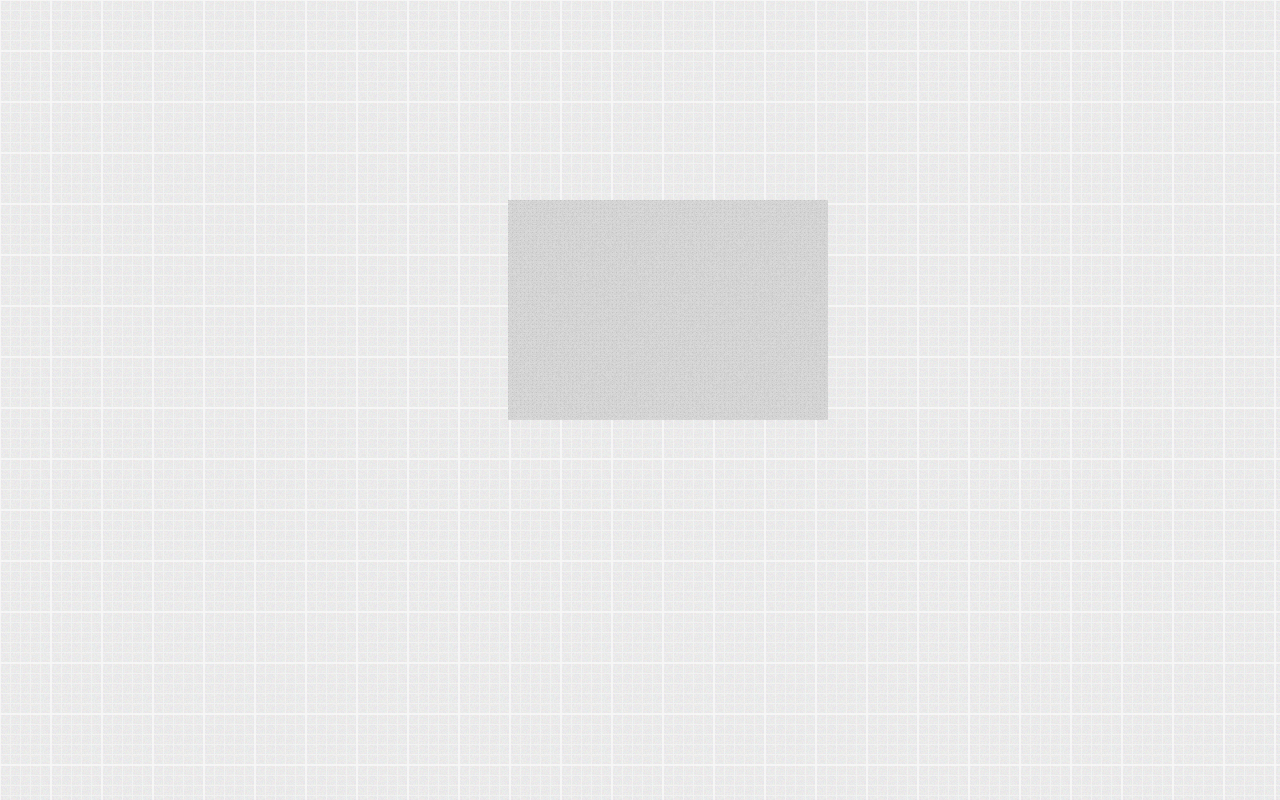
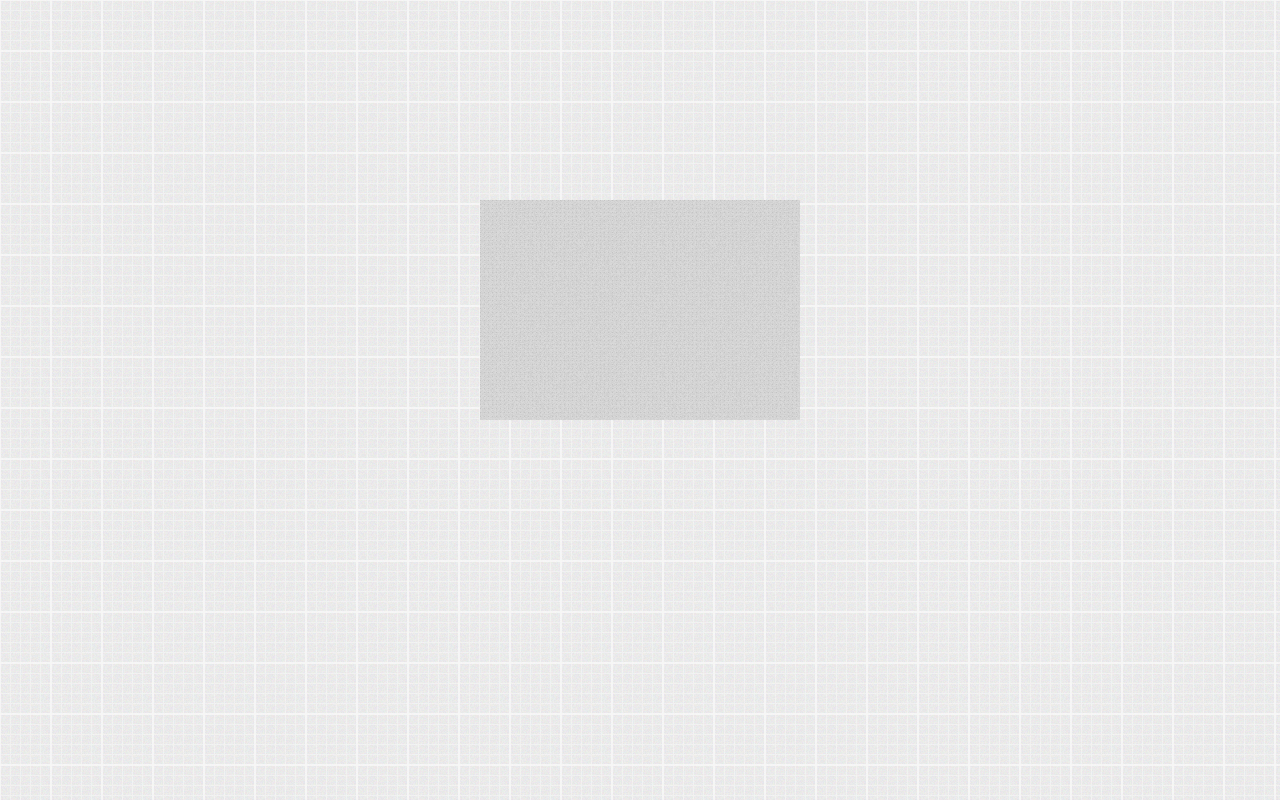
Before and after one commit to GrrrIamDragon/ITCloudAcademy, a plain HTML site: page Lesson9HomeworkCSS/Lesson9HomeworkCSS1.html in a window 1280 px wide. Drawn offline with Linux system fonts and the light colour scheme.

Commit message:
Update style.css

```diff
--- a/Lesson9HomeworkCSS/css/style.css
+++ b/Lesson9HomeworkCSS/css/style.css
@@ -6,5 +6,5 @@ body {
 	width: 320px;
 	height: 220px;
 	background: url("../img/center.png");
-	margin:  200px 500px ;
+	margin:  200px auto;
 }
```
